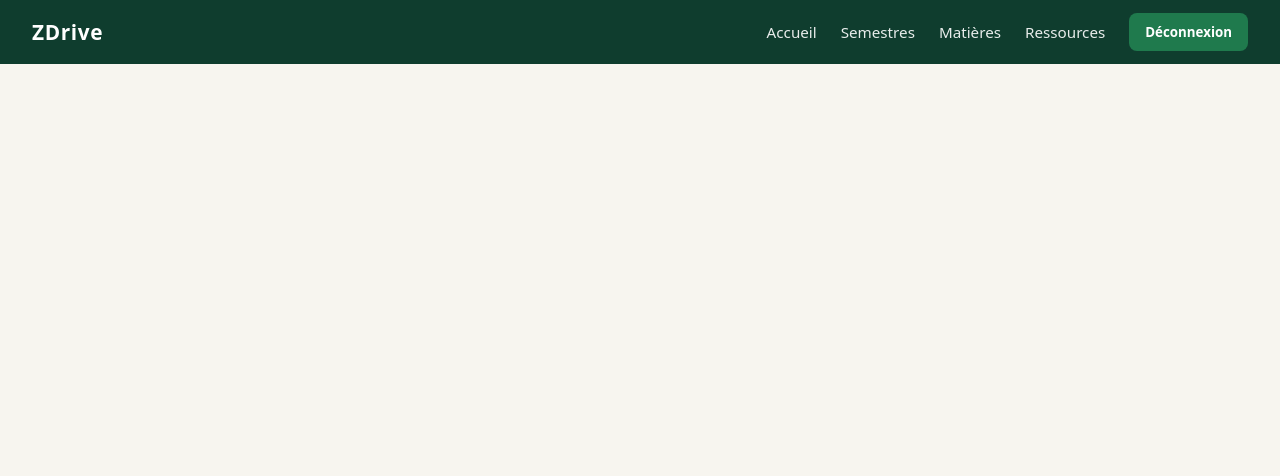
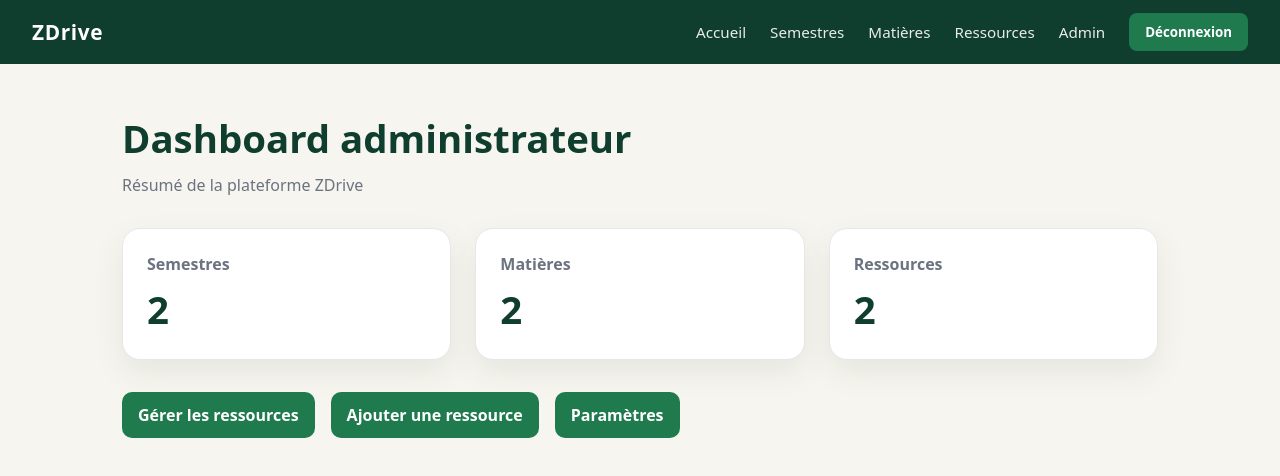
Before and after one commit to Andaloussi212/ZDrive, a React app in the folder frontend/: page /admin in a window 1280 px wide. Shown: the top 476 px of the page. Built offline with nearby package versions, Linux system fonts and the light colour scheme; the HTML template or start-up script is replaced by a standard one.

Commit message:
Ajout d'un pannel administrateur

```diff
--- a/frontend/src/App.css
+++ b/frontend/src/App.css
@@ -321,3 +321,55 @@
 .back-link:hover {
   text-decoration: underline;
 }
+
+.admin-page {
+  min-height: calc(100vh - 64px);
+  padding: 48px 32px;
+  max-width: 1100px;
+  margin: 0 auto;
+}
+
+.admin-stats {
+  display: grid;
+  grid-template-columns: repeat(auto-fit, minmax(220px, 1fr));
+  gap: 24px;
+  margin-bottom: 32px;
+}
+
+.admin-stat-card {
+  background: white;
+  border: 1px solid #e5e7eb;
+  border-radius: 18px;
+  padding: 24px;
+  box-shadow: 0 12px 32px rgba(15, 61, 46, 0.08);
+}
+
+.admin-stat-card span {
+  display: block;
+  color: #6b7280;
+  font-weight: 600;
+  margin-bottom: 8px;
+}
+
+.admin-stat-card strong {
+  font-size: 2.4rem;
+  color: #0f3d2e;
+}
+
+.admin-actions {
+  display: flex;
+  gap: 16px;
+  flex-wrap: flex;
+}
+
+.admin-actions a {
+  background: #1f7a4d;
+  color: white;
+  padding: 12px 16px;
+  border-radius: 10px;
+  font-weight: 700;
+}
+
+.admin-actions a:hover {
+  background-color: #16613c;
+}
--- a/frontend/src/App.jsx
+++ b/frontend/src/App.jsx
@@ -7,6 +7,7 @@ import SemestersPage from './pages/SemestersPage';
 import SubjectsPage from './pages/SubjectsPage';
 import ResourcesPage from './pages/ResourcesPage';
 import HomePage from './pages/HomePage';
+import AdminDashboardPage from './pages/AdminDashboardPage';
 
 function App() {
   return (
@@ -19,6 +20,7 @@ function App() {
         <Route path="/semesters" element={<SemestersPage />} />
         <Route path="/semesters/:semesterId" element={<SubjectsPage />} />
         <Route path="/subjects/:subjectId" element={<ResourcesPage />} />
+        <Route path="/admin" element={<AdminDashboardPage />} />
       </Routes>
     </BrowserRouter>
   );
--- a/frontend/src/components/Navbar.jsx
+++ b/frontend/src/components/Navbar.jsx
@@ -10,6 +10,7 @@ function Navbar() {
           <Link to="/semesters">Semestres</Link>
           <Link to="/subjects">Matières</Link>
           <Link to="/resources">Ressources</Link>
+          <Link to="/admin">Admin</Link>
           <Button text="Déconnexion" />
         </div>
       </nav>
--- /dev/null
+++ b/frontend/src/pages/AdminDashboardPage.jsx
@@ -0,0 +1,38 @@
+import { Link } from 'react-router-dom';
+import { semesters, subjects, resources } from '../data/mockData';
+
+function AdminDashboardPage() {
+  return (
+    <main className="admin-page">
+      <header className="page-header">
+        <h1>Dashboard administrateur</h1>
+        <p>Résumé de la plateforme ZDrive</p>
+      </header>
+
+      <section className="admin-stats">
+        <article className="admin-stat-card">
+          <span>Semestres</span>
+          <strong>{semesters.length}</strong>
+        </article>
+
+        <article className="admin-stat-card">
+          <span>Matières</span>
+          <strong>{subjects.length}</strong>
+        </article>
+
+        <article className="admin-stat-card">
+          <span>Ressources</span>
+          <strong>{resources.length}</strong>
+        </article>
+      </section>
+
+      <section className="admin-actions">
+        <Link to="/admin/resources">Gérer les ressources</Link>
+        <Link to="/admin/resources/new">Ajouter une ressource</Link>
+        <Link to="/admin/settings">Paramètres</Link>
+      </section>
+    </main>
+  );
+}
+
+export default AdminDashboardPage;
```
